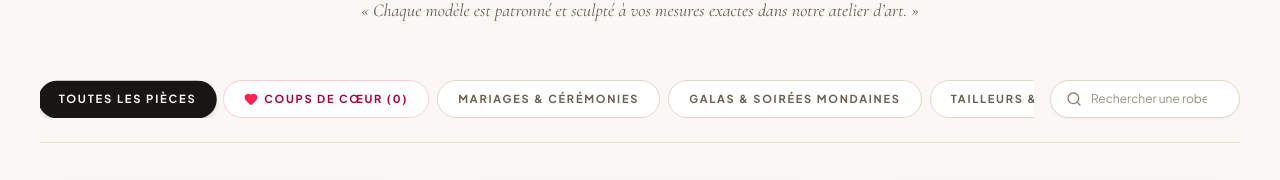
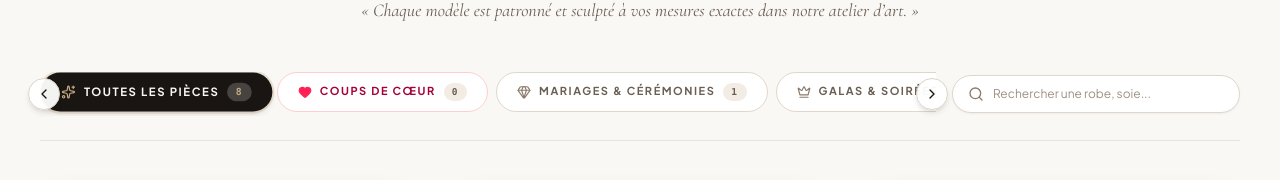
Before and after one commit to mutangilwaivan-web/vans-creation, a React (Vite) app: page / in a window 1280 px wide. Both pictures are taken after a click on the button "DÉCOUVRIR LE CATALOGUE". Shown: the part 267-447 px from the top of the page. Built offline with nearby package versions, Linux system fonts and the light colour scheme; no server answers; the database is empty; grey boxes are pictures that could not be loaded; a web font is replaced by a local one.

Commit message:
feat(filters): add dynamic interactive filter bar with scroll arrows, count badges, and performance optimizations

```diff
--- a/src/components/CreationsSection.tsx
+++ b/src/components/CreationsSection.tsx
@@ -1,4 +1,4 @@
-import React, { useState, useMemo } from 'react';
+import React, { useState, useMemo, useRef } from 'react';
 import { useStudio } from '../context/StudioContext';
 import { Creation } from '../types';
 import {
@@ -13,7 +13,11 @@ import {
   Heart,
   MessageSquare,
   ChevronLeft,
-  ChevronRight
+  ChevronRight,
+  SlidersHorizontal,
+  Crown,
+  Gem,
+  Wine
 } from 'lucide-react';
 import {
   generateWhatsAppLink,
@@ -32,6 +36,7 @@ interface CreationCardProps {
   onShare: (creation: Creation) => void;
   whatsappNumber: string;
   studioName: string;
+  cardIndex: number;
 }
 
 const CreationCard: React.FC<CreationCardProps> = ({
@@ -42,6 +47,7 @@ const CreationCard: React.FC<CreationCardProps> = ({
   onShare,
   whatsappNumber,
   studioName,
+  cardIndex
 }) => {
   const [activeImageIndex, setActiveImageIndex] = useState(0);
   const [touchStartX, setTouchStartX] = useState<number | null>(null);
@@ -95,9 +101,9 @@ const CreationCard: React.FC<CreationCardProps> = ({
   );
 
   return (
-    <div className="group bg-white rounded-[28px] overflow-hidden border border-[#EAE3DA]/80 shadow-[0_4px_20px_rgba(0,0,0,0.03)] hover:shadow-[0_20px_45px_-10px_rgba(27,67,50,0.18)] hover:border-[#C5A880]/60 transition-all duration-500 flex flex-col justify-between select-none transform hover:-translate-y-1.5">
+    <div className="group bg-white rounded-[28px] overflow-hidden border border-[#EAE3DA]/80 shadow-[0_4px_20px_rgba(0,0,0,0.03)] hover:shadow-[0_20px_45px_-10px_rgba(27,67,50,0.18)] hover:border-[#C5A880]/60 transition-all duration-500 flex flex-col justify-between select-none transform hover:-translate-y-1.5 will-change-transform">
 
-      {/* Image Container with 3:4 Editorial Ratio & Touch Swipe */}
+      {/* Image Container with 3:4 Editorial Ratio & Lightweight Optimized Loading */}
       <div
         onClick={() => onSelectDetail(creation)}
         onTouchStart={handleTouchStart}
@@ -108,6 +114,8 @@ const CreationCard: React.FC<CreationCardProps> = ({
         <img
           src={currentDisplayImage}
           alt={`${creation.title} - ${angleLabel}`}
+          loading={cardIndex < 3 ? "eager" : "lazy"}
+          decoding="async"
           className="w-full h-full object-cover object-top transition-all duration-500 ease-out group-hover:scale-105 filter contrast-[1.04]"
         />
 
@@ -352,21 +360,51 @@ export const CreationsSection: React.FC = () => {
   const [searchQuery, setSearchQuery] = useState('');
   const [sharingCreation, setSharingCreation] = useState<Creation | null>(null);
 
+  // Horizontal Scroll Ref for Filter Bar
+  const filtersScrollRef = useRef<HTMLDivElement>(null);
+
   // Active filter ID
   const activeUniverseId = selectedOccasionFilter || 'all';
 
-  // Curated Universes / Occasions for 1-click filter (includes Wishlist)
+  // Compute real-time item counts for each universe
+  const countsByUniverse = useMemo(() => {
+    const counts: Record<string, number> = {
+      all: creations.length,
+      favorites: likedCreationIds.length,
+    };
+    creations.forEach((c) => {
+      if (c.occasionId) {
+        counts[c.occasionId] = (counts[c.occasionId] || 0) + 1;
+      }
+    });
+    return counts;
+  }, [creations, likedCreationIds]);
+
+  // Curated Universes / Occasions for 1-click filter with custom icons
   const universeFilters = useMemo(() => {
     return [
-      { id: 'all', name: 'Toutes les Pièces' },
+      {
+        id: 'all',
+        name: 'Toutes les Pièces',
+        count: countsByUniverse['all'] || 0,
+        icon: Sparkles
+      },
       {
         id: 'favorites',
-        name: `Coups de Cœur (${likedCreationIds.length})`,
-        isHeart: true
+        name: 'Coups de Cœur',
+        count: countsByUniverse['favorites'] || 0,
+        isHeart: true,
+        icon: Heart
       },
-      ...occasions.map(occ => ({ id: occ.id, name: occ.name, isHeart: false }))
+      ...occasions.map((occ) => ({
+        id: occ.id,
+        name: occ.name,
+        count: countsByUniverse[occ.id] || 0,
+        isHeart: false,
+        icon: occ.id.includes('mariage') ? Gem : occ.id.includes('gala') ? Crown : Wine
+      }))
     ];
-  }, [occasions, likedCreationIds.length]);
+  }, [occasions, countsByUniverse]);
 
   // Filtered Creations
   const filteredCreations = useMemo(() => {
@@ -406,6 +444,19 @@ export const CreationsSection: React.FC = () => {
     });
   }, [creations, activeUniverseId, likedCreationIds, searchQuery]);
 
+  // Scroll helpers
+  const handleScrollLeft = () => {
+    if (filtersScrollRef.current) {
+      filtersScrollRef.current.scrollBy({ left: -220, behavior: 'smooth' });
+    }
+  };
+
+  const handleScrollRight = () => {
+    if (filtersScrollRef.current) {
+      filtersScrollRef.current.scrollBy({ left: 220, behavior: 'smooth' });
+    }
+  };
+
   return (
     <section id="creations-section" className="py-10 sm:py-16 bg-[#FAF8F5] min-h-screen font-sans">
       <div className="max-w-7xl mx-auto px-4 sm:px-6 lg:px-10">
@@ -413,7 +464,7 @@ export const CreationsSection: React.FC = () => {
         {/* ========================================================================= */}
         {/* SECTION HEADER: PURE HAUTE COUTURE                                       */}
         {/* ========================================================================= */}
-        <div className="text-center max-w-3xl mx-auto space-y-3.5 mb-10 sm:mb-14">
+        <div className="text-center max-w-3xl mx-auto space-y-3.5 mb-8 sm:mb-12">
           <div
             className="inline-flex items-center gap-2 px-4 py-1.5 rounded-full bg-[#F0EBE3] border border-[#D8CFC4] text-[#8C7A6B] text-[10px] sm:text-[11px] font-bold tracking-[0.20em] uppercase shadow-sm"
             style={{ fontFamily: "'Plus Jakarta Sans', sans-serif" }}
@@ -441,40 +492,90 @@ export const CreationsSection: React.FC = () => {
         </div>
 
         {/* ========================================================================= */}
-        {/* STREAMLINED UNIVERSE SELECTOR & MINIMALIST SEARCH                         */}
+        {/* DYNAMIC, LIVELY HORIZONTAL FILTER STRIP & MINIMALIST SEARCH               */}
         {/* ========================================================================= */}
-        <div className="flex flex-col md:flex-row items-center justify-between gap-4 mb-10 pb-6 border-b border-[#EAE3DA]">
+        <div className="space-y-4 mb-10 pb-6 border-b border-[#EAE3DA]">
 
-          {/* 1-Click Universe Pills */}
-          <div className="flex items-center gap-2 overflow-x-auto w-full md:w-auto pb-2 md:pb-0 scrollbar-none">
+          <div className="flex flex-col lg:flex-row items-center justify-between gap-4">
+
+            {/* Filter Pills with Left & Right Arrows + Visual Hint */}
+            <div className="relative w-full lg:w-auto flex-1 max-w-4xl">
+
+              {/* Left Arrow Button */}
+              <button
+                type="button"
+                onClick={handleScrollLeft}
+                className="hidden sm:flex absolute -left-3 top-1/2 -translate-y-1/2 z-20 w-8 h-8 rounded-full bg-white/95 border border-[#DCD3C7] shadow-md items-center justify-center text-[#181512] hover:bg-[#181512] hover:text-white transition-colors cursor-pointer"
+                title="Faire défiler vers la gauche"
+                aria-label="Faire défiler vers la gauche"
+              >
+                <ChevronLeft className="w-4 h-4" />
+              </button>
+
+              {/* Scroll Container with Fade Edges */}
+              <div
+                ref={filtersScrollRef}
+                className="flex items-center gap-2 overflow-x-auto pb-2 sm:pb-1 scrollbar-none px-1 scroll-smooth"
+              >
                 {universeFilters.map((u) => {
                   const isActive = activeUniverseId === u.id;
+                  const IconComp = u.icon;
                   return (
                     <button
                       key={u.id}
                       onClick={() => setSelectedOccasionFilter(u.id === 'all' ? null : u.id)}
-                  className={`shrink-0 flex items-center gap-1.5 px-4 sm:px-5 py-2.5 rounded-full text-[11px] font-bold tracking-[0.16em] uppercase transition-all duration-300 cursor-pointer ${
+                      className={`shrink-0 flex items-center gap-2 px-4 sm:px-5 py-2.5 rounded-full text-[11px] font-bold tracking-[0.14em] uppercase transition-all duration-300 cursor-pointer ${
                         isActive
                           ? u.isHeart
-                        ? 'bg-[#6E2333] text-rose-100 shadow-md scale-[1.02] border border-rose-400/40'
-                        : 'bg-[#181512] text-[#FAF8F5] shadow-md scale-[1.02]'
+                            ? 'bg-[#6E2333] text-rose-100 shadow-md scale-[1.03] border border-rose-400/50 ring-2 ring-rose-400/20'
+                            : 'bg-[#181512] text-[#FAF8F5] shadow-md scale-[1.03] ring-2 ring-[#C5A880]/30'
                           : u.isHeart
-                        ? 'bg-white text-rose-800 hover:bg-rose-50 border border-rose-200'
-                        : 'bg-white text-[#6B5F54] hover:bg-[#EFEAE2] border border-[#E0D7CC] hover:text-[#181512]'
+                            ? 'bg-white text-rose-800 hover:bg-rose-50 border border-rose-200 hover:border-rose-300'
+                            : 'bg-white text-[#6B5F54] hover:bg-[#EFEAE2] border border-[#E0D7CC] hover:text-[#181512] hover:border-[#C5A880]/40'
                       }`}
                       style={{ fontFamily: "'Plus Jakarta Sans', sans-serif" }}
                     >
-                  {u.isHeart && (
-                    <Heart className={`w-3.5 h-3.5 ${isActive ? 'fill-rose-300 text-rose-300' : 'fill-rose-500 text-rose-500'}`} />
-                  )}
+                      <IconComp className={`w-3.5 h-3.5 ${
+                        isActive
+                          ? (u.isHeart ? 'fill-rose-300 text-rose-300' : 'text-[#C5A880]')
+                          : (u.isHeart ? 'fill-rose-500 text-rose-500' : 'text-[#8C7A6B]')
+                      }`} />
+
                       <span>{u.name}</span>
+
+                      {/* Count Badge */}
+                      <span className={`text-[9.5px] font-mono px-2 py-0.5 rounded-full ${
+                        isActive
+                          ? (u.isHeart ? 'bg-rose-950/50 text-rose-200' : 'bg-white/20 text-[#C5A880]')
+                          : 'bg-[#F2ECE4] text-[#6A5E52]'
+                      }`}>
+                        {u.count}
+                      </span>
                     </button>
                   );
                 })}
+
+                {/* More Filters Animated Hint Pill */}
+                <div className="shrink-0 flex items-center gap-1 text-[10px] text-[#A89C8F] font-bold tracking-wider uppercase pl-2 pr-4 animate-pulse select-none">
+                  <span>Plus d'univers</span>
+                  <ChevronRight className="w-3.5 h-3.5 text-[#C5A880]" />
+                </div>
               </div>
 
-          {/* Minimalist Search Bar */}
-          <div className="relative w-full md:w-80">
+              {/* Right Arrow Button */}
+              <button
+                type="button"
+                onClick={handleScrollRight}
+                className="hidden sm:flex absolute -right-3 top-1/2 -translate-y-1/2 z-20 w-8 h-8 rounded-full bg-white/95 border border-[#DCD3C7] shadow-md items-center justify-center text-[#181512] hover:bg-[#181512] hover:text-white transition-colors cursor-pointer"
+                title="Faire défiler vers la droite"
+                aria-label="Faire défiler vers la droite"
+              >
+                <ChevronRight className="w-4 h-4" />
+              </button>
+            </div>
+
+            {/* Minimalist Search Bar with Real-time count */}
+            <div className="relative w-full lg:w-72 shrink-0">
               <Search className="w-4 h-4 text-[#8C7A6B] absolute left-4 top-1/2 -translate-y-1/2 pointer-events-none" />
               <input
                 type="text"
@@ -492,6 +593,8 @@ export const CreationsSection: React.FC = () => {
                   ✕
                 </button>
               )}
+            </div>
+
           </div>
 
         </div>
@@ -574,7 +677,7 @@ export const CreationsSection: React.FC = () => {
           </div>
         ) : (
           <div className="grid grid-cols-1 sm:grid-cols-2 lg:grid-cols-3 gap-7 sm:gap-8 lg:gap-10">
-            {filteredCreations.map((creation) => {
+            {filteredCreations.map((creation, idx) => {
               const isLiked = likedCreationIds.includes(creation.id);
 
               return (
@@ -587,6 +690,7 @@ export const CreationsSection: React.FC = () => {
                   onShare={(c) => setSharingCreation(c)}
                   whatsappNumber={settings.whatsappNumber}
                   studioName={settings.studioName}
+                  cardIndex={idx}
                 />
               );
             })}
```
Also changed, not shown: src/data/initialData.ts (+32 -32 lines). Lines whose indentation alone changed are shown as unchanged.
